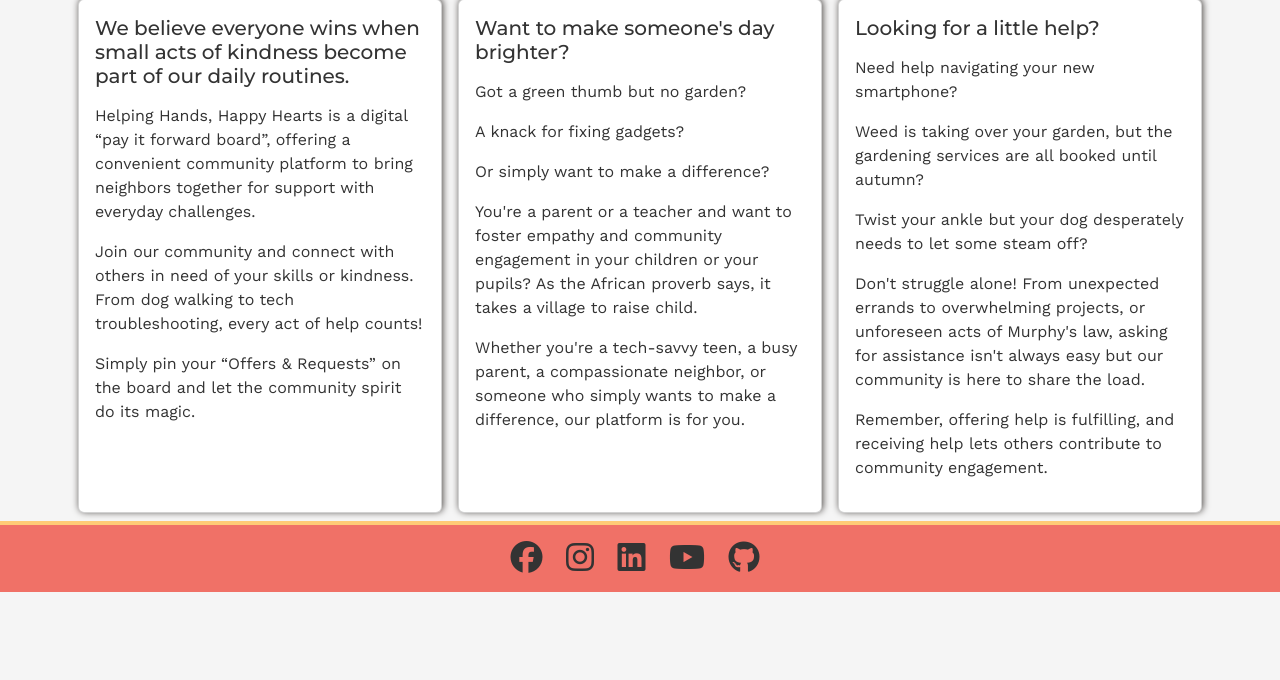
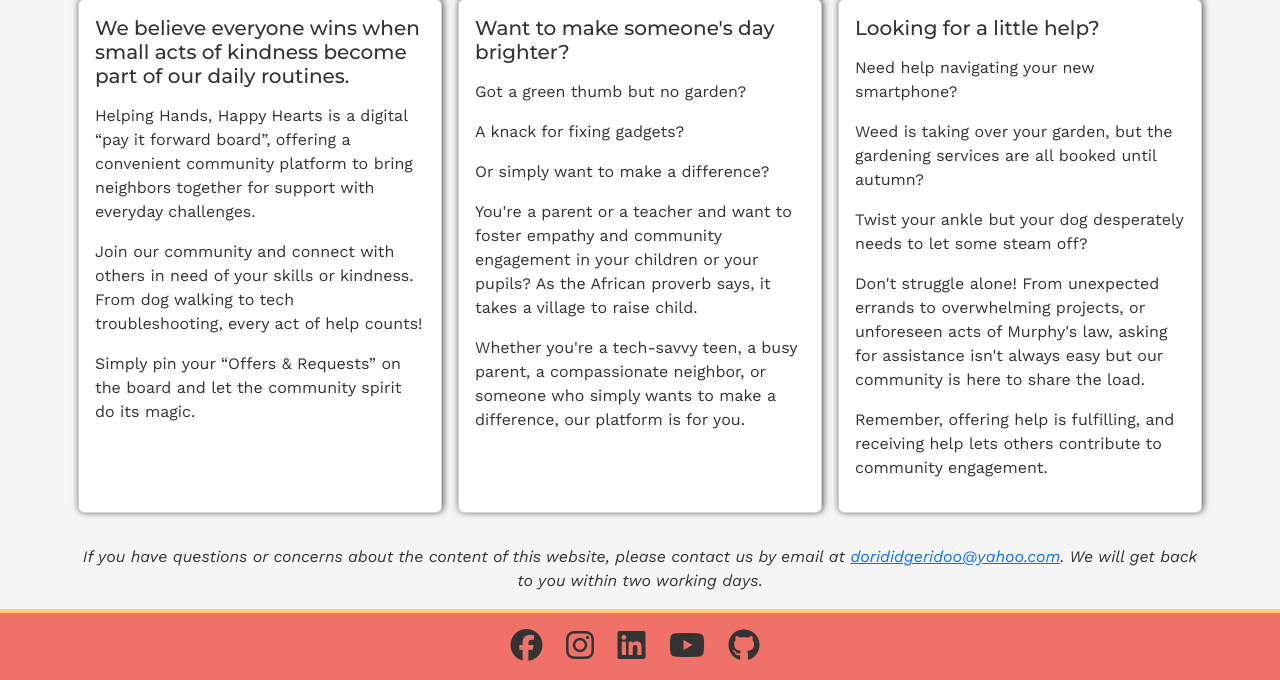
Before and after one commit to g-omarsdottir/helping-hands-happy-hearts, a Django app: page / in a window 1280 px wide. Shown: the part 544-1224 px from the top of the page. Before the commit the page ends 1136 px from the top, so only its background shows below. Run offline with Django 4.2, Linux system fonts and the light colour scheme; parts of the project's set-up code (start-up, migrations or seed data) failed here and were passed over; some libraries are stand-ins or nearby versions.

Commit message:
Add contact details to homepage

```diff
--- a/home/templates/home/index.html
+++ b/home/templates/home/index.html
@@ -36,7 +36,6 @@
                 </div>
             </div>
         </div>
-
         <div class="p-2 d-grid gap-3 col-xs-8 col-md-4">
             <div class="card blackbox">
                 <div class="card-body">
@@ -92,5 +91,8 @@
             </div>
         </div>
     </div>
+    <div class="text-center fst-italic mt-4">
+        <p>If you have questions or concerns about the content of this website, please contact us by email at <a href="mailto:dorididgeridoo@yahoo.com">dorididgeridoo@yahoo.com</a>. We will get back to you within two working days.</p>
+    </div>
 </div>
 {% endblock %}
```
